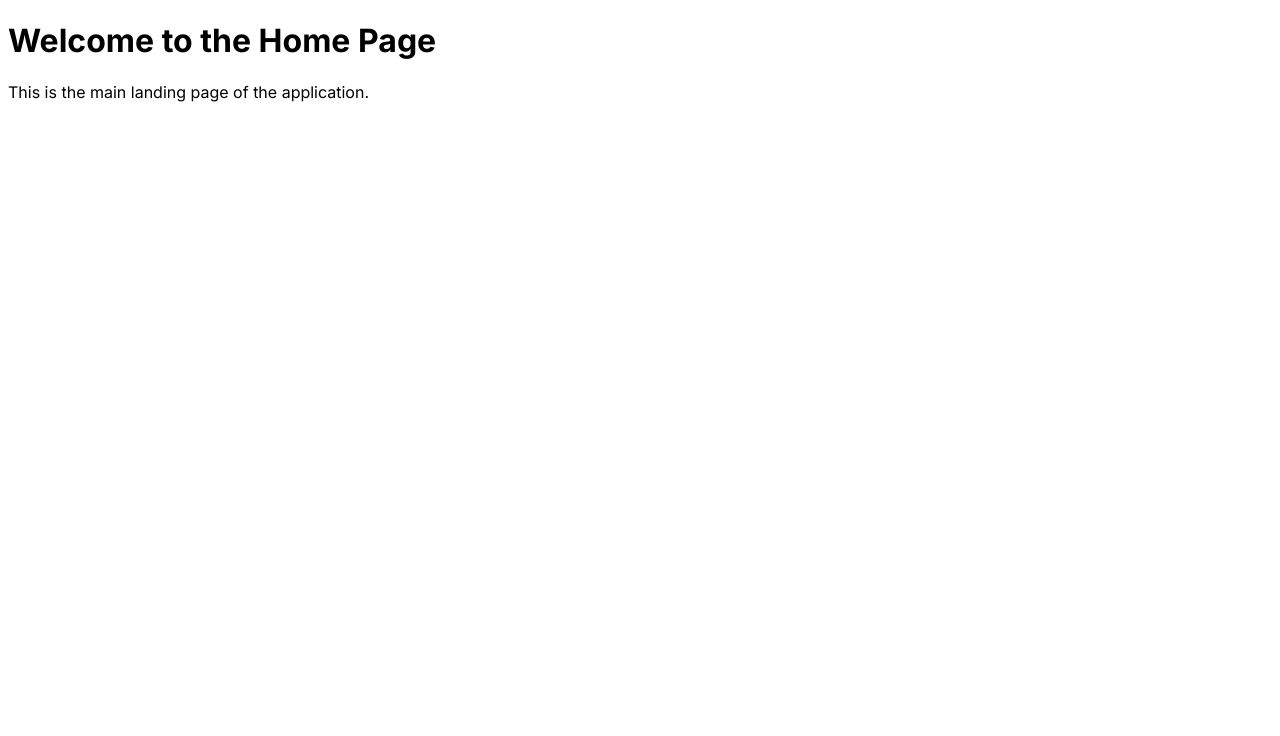
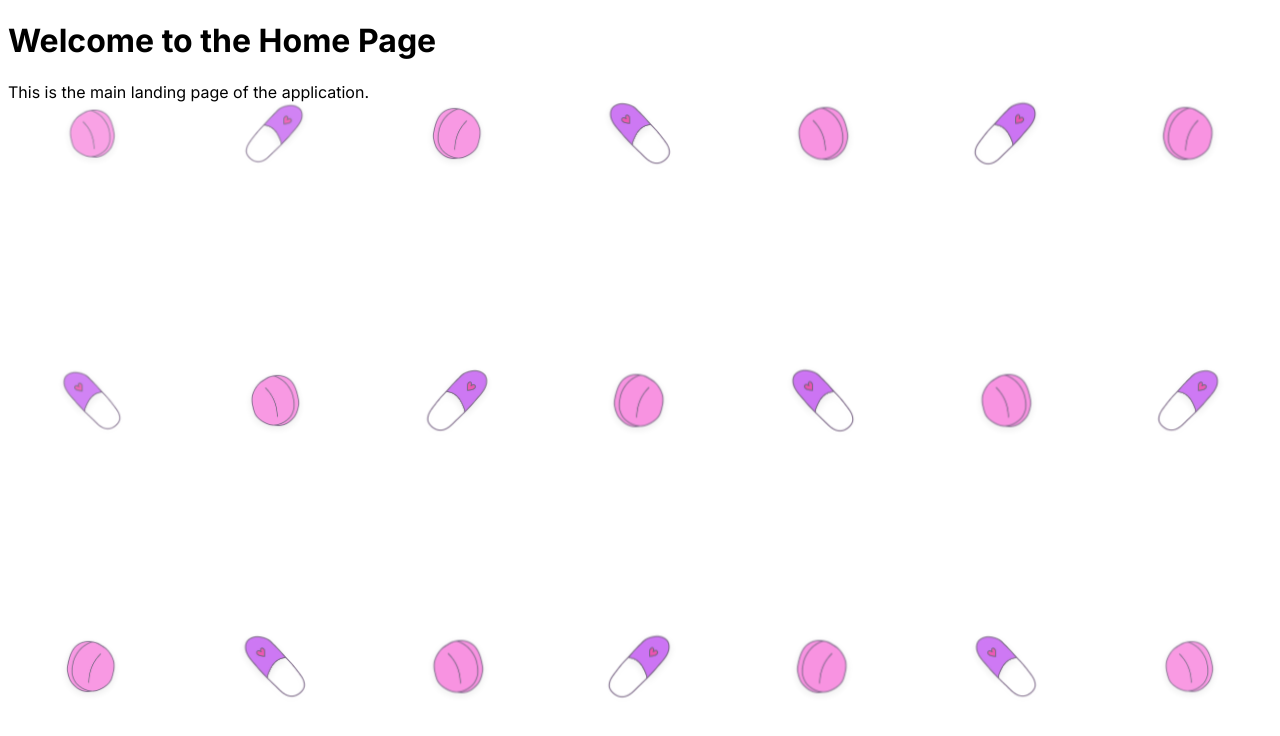
Before and after one commit to natalialewis/ReminderRx, a React (Vite) app in the folder frontend/: page / in a window 1280 px wide. Shown: the top 736 px of the page. Built offline with nearby package versions, Linux system fonts and the light colour scheme.

Commit message:
Added pill background component to App so it is across all pages

```diff
--- a/frontend/src/App.jsx
+++ b/frontend/src/App.jsx
@@ -1,10 +1,12 @@
 import { BrowserRouter, Routes, Route } from "react-router-dom";
 import Home from "./pages/Home";
+import PillBackground from "./components/PillBackground";
 
 function App() {
 
   return (
     <BrowserRouter>
+      <PillBackground />
       <Routes>
         <Route path="/" element={<Home />} />
       </Routes>
```
